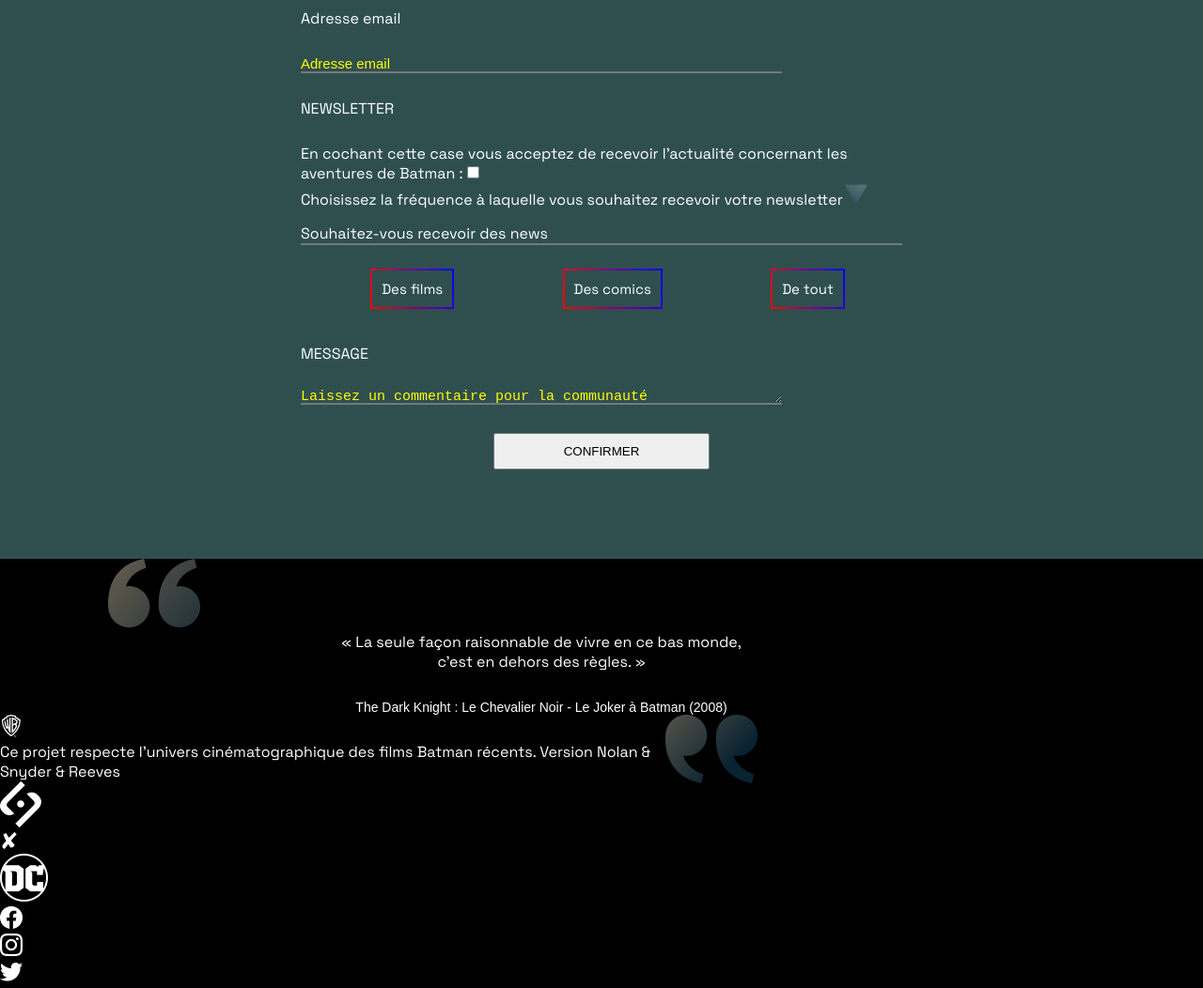
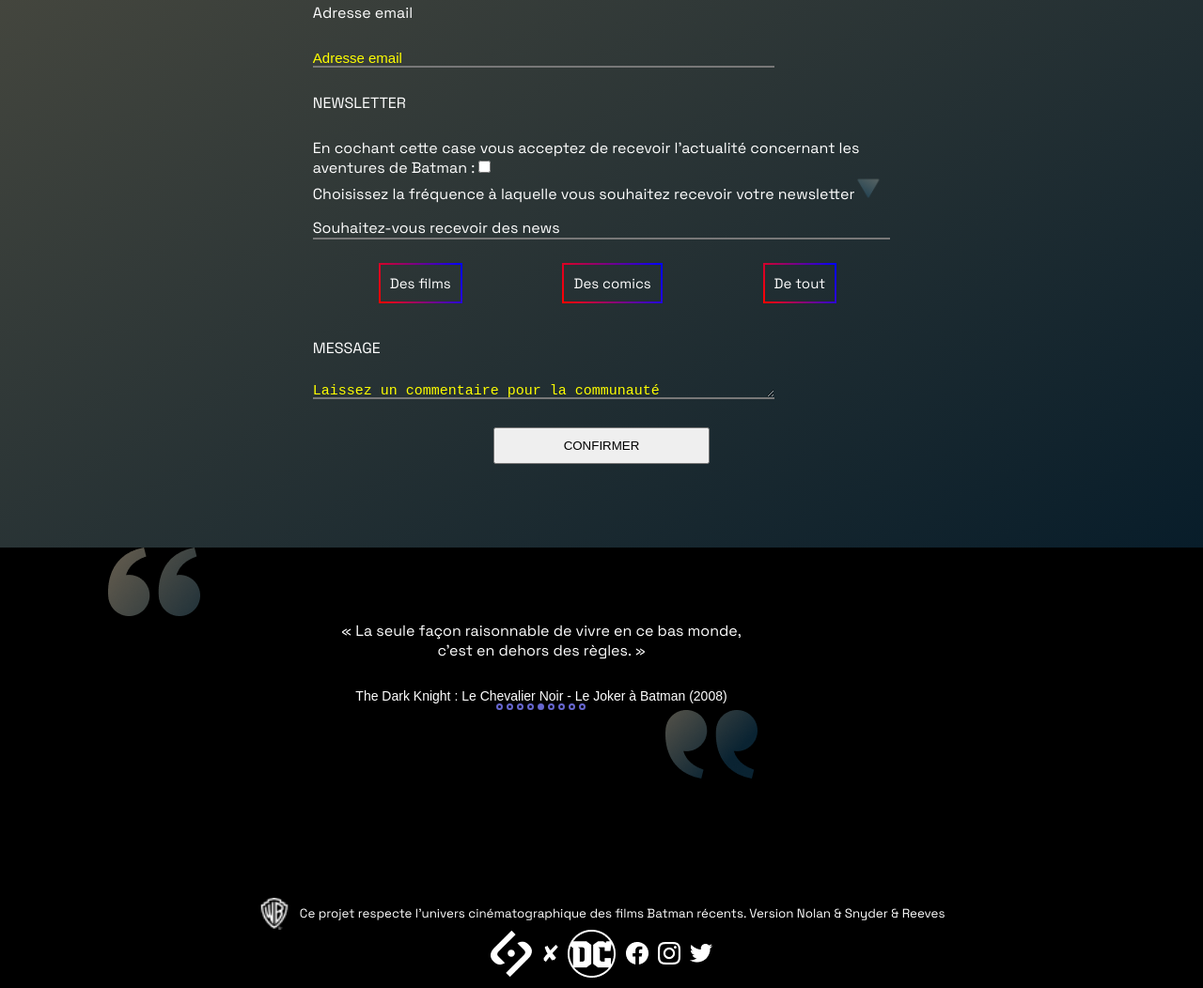
Before and after one commit to katsuki2000/SAYNA-HTMLCSS-BATMAN1, a plain HTML site: page BATMAN PROJECT/index.html in a window 1280 px wide. Shown: the part 5970-7022 px from the top of the page at 94% size. Drawn offline with Linux system fonts and the light colour scheme.

Commit message:
Update style.css

```diff
--- a/BATMAN PROJECT/styles/style.css
+++ b/BATMAN PROJECT/styles/style.css
@@ -197,12 +197,12 @@ hero .titre{
 
 /*design de la partie Contact--Formulaire*/
 #contact{
-    background-color: darkslategrey;
-    padding: 70px 0;
-}
+        background: linear-gradient(to bottom right, #4a4a40, #081d2a);
+        padding: 5% 10%;
+    }
 
 #contact .form{
-    width: 50%;
+    width: 60%;
     margin: 0 auto;
 }
 
@@ -293,3 +293,43 @@ hero .titre{
 #citations .guillemet-close{
     float:right
 }
+
+
+.rond{
+    display: flex;
+    justify-content: center;
+}
+.dot{
+    margin: 0 2px;
+    width: 7px;
+    height: 7px;
+    border-radius: 50px;
+    border: 2px solid rgb(103, 103, 207);
+    align-items: center;
+}
+/* footer */
+footer{
+    width: 80%;
+    margin: 0 auto;
+    margin-top: 200px;
+    font-size: smaller;
+}
+
+.copyright{
+    display: flex;
+    justify-content: center;
+    align-items: center;
+    column-gap: 1%;
+}
+.copyright img{
+    width: 34px;
+    height: 34px;
+}
+
+/* footer icons */
+.credit{
+    display: flex;
+    justify-content: center;
+    align-items: center;
+    column-gap: 1%;
+}
```
